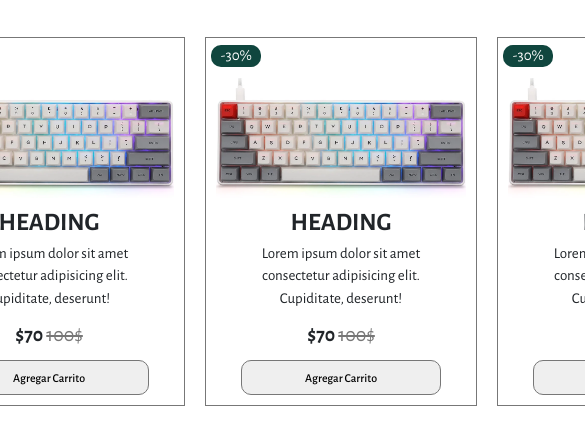
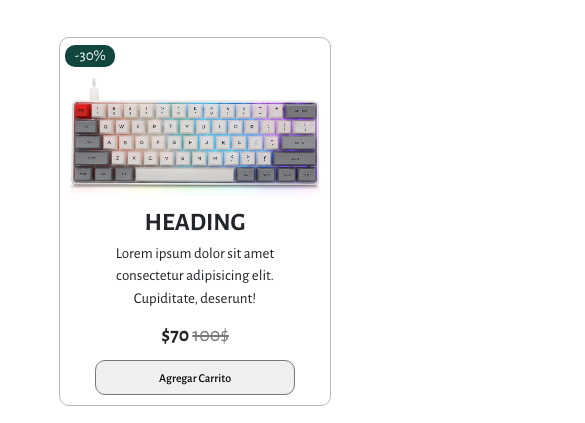
Before and after one commit to Ismael0599/ProyectoFinalCoder, a plain HTML site: page pages/productos.html in a window 390 px wide. Shown: the part 395-818 px from the top of the page, 585 px wide, since content can reach past the window. Drawn offline with nearby package versions, Linux system fonts and the light colour scheme.

Commit message:
Agrego estilos responsive a productos

```diff
--- a/css/styles.css
+++ b/css/styles.css
@@ -313,7 +313,8 @@ body {
   justify-content: center;
   align-items: center;
   padding: 1rem;
-  border: 1px #777 solid;
+  border: 1px #bbb8b8 solid;
+  border-radius: 1rem;
   position: relative;
   cursor: pointer;
 }
@@ -472,7 +473,7 @@ body {
 
 /* Header responsive */
 
-@media only screen and (max-width: 760px) {
+@media only screen and (max-width: 990px) {
   .header-box {
     display: flex;
     flex-direction: column;
@@ -553,6 +554,29 @@ body {
   }
 }
 
+/* Productos responsive */
+
+@media only screen and (max-width: 1200px){
+  .products-card-box{
+    display: grid;
+    grid-template-columns: repeat(3, 1fr);
+  }
+}
+
+@media only screen and (max-width: 900px){
+  .products-card-box{
+    display: grid;
+    grid-template-columns: repeat(2, 1fr);
+  }
+}
+
+@media only screen and (max-width: 760px){
+  .products-card-box{
+    display: grid;
+    grid-template-columns: repeat(1, 1fr);
+  }
+}
+
 /* footer responsive */
 
 @media only screen and (max-width: 760px) {
```
